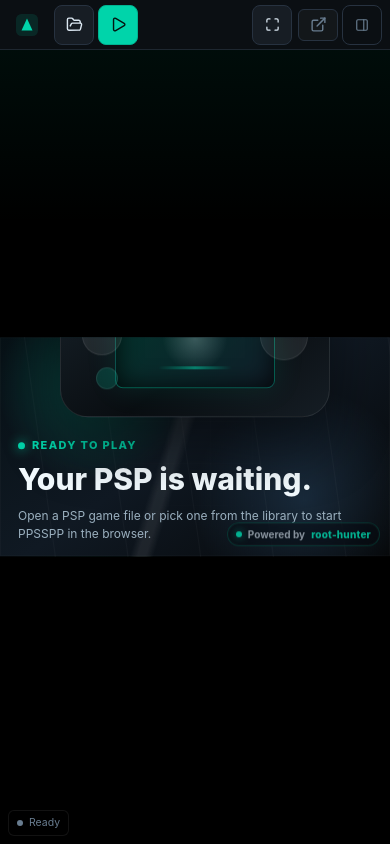
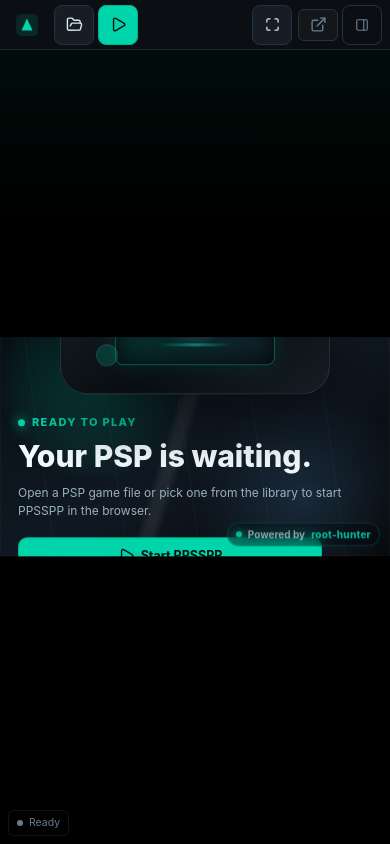
Before and after one commit to BeezBumba/ppsspp-web, an Angular app in the folder wasm-page/: page / in a window 390 px wide. Built offline with nearby package versions, Linux system fonts and the light colour scheme.

Commit message:
refactor: add preload defaults handling and update UI elements for better user experience

```diff
--- a/wasm-page/src/app/app.html
+++ b/wasm-page/src/app/app.html
@@ -63,8 +63,11 @@
             <h1 class="idle-title">Your PSP is waiting.</h1>
             <p class="idle-subtitle" id="idleSubtitle">Open a PSP game file or pick one from the library to start PPSSPP in the browser.</p>
             <div class="idle-actions">
+              <button id="idleStartBtn" class="primary" type="button"><i data-lucide="play"></i><span> Start PPSSPP</span></button>
               <label class="btn" for="gameFile"><i data-lucide="folder-open"></i><span> Open Game</span></label>
-              <button id="idleStartBtn" class="primary" type="button"><i data-lucide="play"></i><span> Start PPSSPP</span></button>
+              <a class="btn idle-repo-link" href="https://github.com/root-hunter/ppsspp-web" target="_blank" rel="noopener" title="Open PPSSPP Web repository">
+                <i data-lucide="git-fork"></i><span> GitHub Repo</span>
+              </a>
             </div>
           </div>
           <div class="idle-psp" aria-hidden="true">
@@ -368,7 +371,7 @@
       </div>
       <div class="game-info-actions">
         <button id="gameInfoPlayBtn" class="primary"><i data-lucide="play"></i> Play</button>
-        <button id="gameInfoFavoriteBtn"><i data-lucide="star"></i> Preload</button>
+        <button id="gameInfoFavoriteBtn"><i data-lucide="hard-drive"></i> Preload</button>
         <button id="gameInfoCloseBtn"><i data-lucide="x"></i> Close</button>
       </div>
     </div>
--- a/wasm-page/src/app/ppsspp-runtime.ts
+++ b/wasm-page/src/app/ppsspp-runtime.ts
@@ -9,6 +9,7 @@
   FolderOpen,
   FolderPlus,
   Gamepad2,
+  GitFork,
   HardDrive,
   Info,
   Link2,
@@ -37,6 +38,7 @@
   FolderOpen,
   FolderPlus,
   Gamepad2,
+  GitFork,
   HardDrive,
   Info,
   Link2,
@@ -54,7 +56,7 @@
   Upload,
   X,
 };
-const RUNTIME_ASSET_VERSION = '2026-06-03-fast-memory-default';
+const RUNTIME_ASSET_VERSION = '2026-06-03-preload-hard-drive-icon';
 
 @Injectable({ providedIn: 'root' })
 export class PpssppRuntime {
--- a/wasm-page/src/styles.css
+++ b/wasm-page/src/styles.css
@@ -89,25 +89,26 @@
 .badge .lucide { width: 12px; height: 12px; stroke-width: 2; }
 /* ── Buttons ─────────────────────────────────────────── */
 
-button, label.btn, select.btn {
+button, label.btn, a.btn, select.btn {
   display: inline-flex; align-items: center; justify-content: center; gap: 5px;
   border: 1px solid var(--border2); background: var(--surface2);
   color: var(--text); border-radius: var(--radius-sm);
   padding: 0 11px; height: 32px; min-width: 32px;
   font: inherit; font-size: 12.5px; line-height: 1;
+  text-decoration: none;
   cursor: pointer; white-space: nowrap; outline: none;
   transition: background .12s, border-color .12s, box-shadow .12s, opacity .12s;
   -webkit-user-select: none; user-select: none;
   touch-action: manipulation;
 }
-button:hover, label.btn:hover { background: var(--surface3); border-color: var(--border2); }
-button:active, label.btn:active { transform: scale(.97); }
-button:focus-visible, select.btn:focus-visible { box-shadow: var(--glow); border-color: var(--accent); }
-button.primary, label.btn.primary {
+button:hover, label.btn:hover, a.btn:hover { background: var(--surface3); border-color: var(--border2); }
+button:active, label.btn:active, a.btn:active { transform: scale(.97); }
+button:focus-visible, label.btn:focus-visible, a.btn:focus-visible, select.btn:focus-visible { box-shadow: var(--glow); border-color: var(--accent); }
+button.primary, label.btn.primary, a.btn.primary {
   background: var(--accent); color: #051410;
   border-color: var(--accent2); font-weight: 700; font-size: 13px; padding: 0 16px;
 }
-button.primary:hover, label.btn.primary:hover { background: var(--accent2); border-color: var(--accent2); }
+button.primary:hover, label.btn.primary:hover, a.btn.primary:hover { background: var(--accent2); border-color: var(--accent2); }
 button.secondary {
   background: rgba(255,255,255,.05); border-color: rgba(255,255,255,.13);
   color: var(--text);
@@ -137,7 +138,7 @@
   border-color: rgba(0,212,170,.34);
 }
 .top-official-link .lucide { width: 13px; height: 13px; }
-button:disabled, label.btn.disabled, select.btn:disabled { opacity: .35; cursor: not-allowed; pointer-events: none; }
+button:disabled, label.btn.disabled, a.btn.disabled, select.btn:disabled { opacity: .35; cursor: not-allowed; pointer-events: none; }
 input[type="file"] { display: none; }
 select.btn {
   appearance: none; -webkit-appearance: none; padding: 0 26px 0 11px;
@@ -301,11 +302,24 @@
   max-width: 34em;
 }
 .idle-actions {
-  display: flex; flex-wrap: wrap; gap: 10px; margin-top: 22px;
+  display: grid; grid-template-columns: repeat(2, minmax(132px, 1fr));
+  gap: 10px; margin-top: 22px; width: min(100%, 330px);
   pointer-events: auto;
 }
 .idle-actions .btn, .idle-actions button { height: 40px; border-radius: 10px; font-size: 13px; font-weight: 600; }
 .idle-actions .btn { font-weight: 700; }
+#idleStartBtn {
+  grid-column: 1 / -1;
+}
+.idle-repo-link {
+  background: rgba(255,255,255,.05);
+  border-color: rgba(255,255,255,.14);
+  color: var(--text);
+}
+.idle-repo-link:hover {
+  background: rgba(255,255,255,.09);
+  border-color: rgba(255,255,255,.24);
+}
 .idle-powered {
   position: absolute; right: clamp(12px, 2.4vw, 22px); bottom: clamp(10px, 2vw, 18px);
   z-index: 2; pointer-events: auto;
@@ -614,7 +628,7 @@
   .hbar-sep { display: none; }
   .btn-lbl { display: none; }
   .badge { display: none; }
-  button, label.btn, select.btn {
+  button, label.btn, a.btn, select.btn {
     height: 40px;
     min-width: 40px;
     padding: 0 10px;
@@ -622,7 +636,7 @@
     font-size: 13px;
   }
   button.icon-btn { width: 40px; font-size: 17px; }
-  button.primary, label.btn.primary { padding: 0 13px; }
+  button.primary, label.btn.primary, a.btn.primary { padding: 0 13px; }
   .logo {
     grid-column: 1;
     min-width: 38px;
@@ -729,16 +743,14 @@
   .idle-psp { width: min(72vw, 270px); order: -1; }
 
   .idle-actions {
-    flex-direction: row;
-    flex-wrap: wrap;
+    grid-template-columns: repeat(2, minmax(0, 1fr));
     gap: 8px;
     margin-top: 16px;
-    width: auto;
+    width: min(100%, 304px);
     max-width: 100%;
   }
   .idle-actions .btn,
   .idle-actions button {
-    flex: 0 1 auto;
     width: auto;
     min-width: 132px;
     height: 38px;
@@ -751,7 +763,8 @@
     padding: 0 13px;
   }
   .idle-actions .btn.primary,
-  .idle-actions label.btn.primary {
+  .idle-actions label.btn.primary,
+  .idle-actions a.btn.primary {
     background: var(--accent);
     color: #051410;
     border-color: var(--accent2);
@@ -759,14 +772,17 @@
     font-size: 12.5px;
   }
   .idle-actions .btn.primary:active,
-  .idle-actions label.btn.primary:active { transform: scale(.97); }
-  .idle-actions button:not(.primary) {
+  .idle-actions label.btn.primary:active,
+  .idle-actions a.btn.primary:active { transform: scale(.97); }
+  .idle-actions button:not(.primary),
+  .idle-actions a.btn:not(.primary) {
     background: rgba(255,255,255,.05);
     border: 1px solid rgba(255,255,255,.12);
     color: var(--text);
     backdrop-filter: blur(8px);
   }
-  .idle-actions button:not(.primary):active { transform: scale(.97); }
+  .idle-actions button:not(.primary):active,
+  .idle-actions a.btn:not(.primary):active { transform: scale(.97); }
   .idle-actions .lucide { width: 17px; height: 17px; }
   @media (max-width: 380px) {
     .idle-actions {
@@ -774,7 +790,6 @@
     }
     .idle-actions .btn,
     .idle-actions button {
-      flex: 1 1 0;
       min-width: 0;
       padding: 0 9px;
       font-size: 12px;
@@ -941,7 +956,7 @@
     padding-top: 3px;
     padding-bottom: 3px;
   }
-  button, label.btn, select.btn,
+  button, label.btn, a.btn, select.btn,
   button.icon-btn {
     height: 36px;
     min-width: 36px;
@@ -1030,7 +1045,7 @@
   }
 }
 @media (max-width: 400px) {
-  button, label.btn { padding: 0 8px; }
+  button, label.btn, a.btn { padding: 0 8px; }
   .logo span { font-size: 12px; }
   .library-grid { grid-template-columns: 1fr; }
   .idle-title { font-size: 30px; }
@@ -1322,7 +1337,7 @@
 }
 .game-card-actions button.preload-toggle.active .lucide,
 #gameInfoFavoriteBtn.active .lucide {
-  fill: currentColor;
+  fill: none;
 }
 #gameInfoModal {
   position: fixed; inset: 0; z-index: 9998;
```
Also changed, not shown: wasm-page/public/ppsspp-runtime.js.
